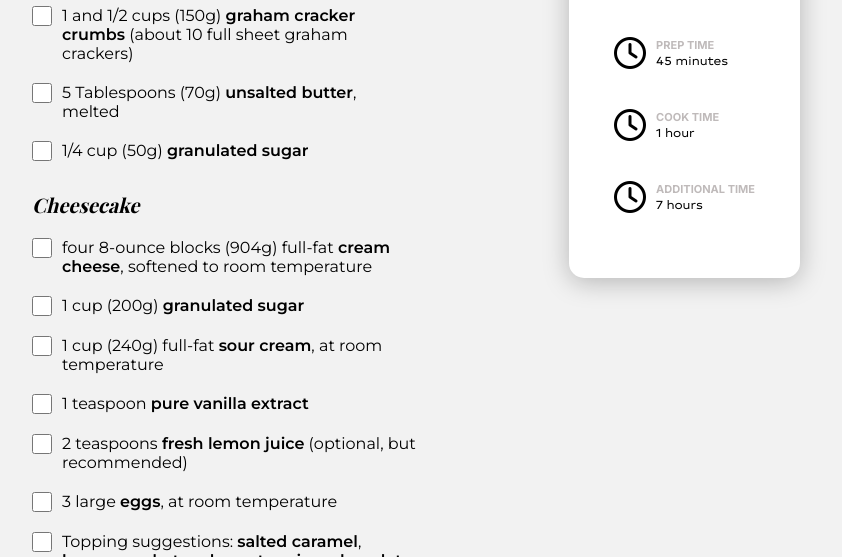
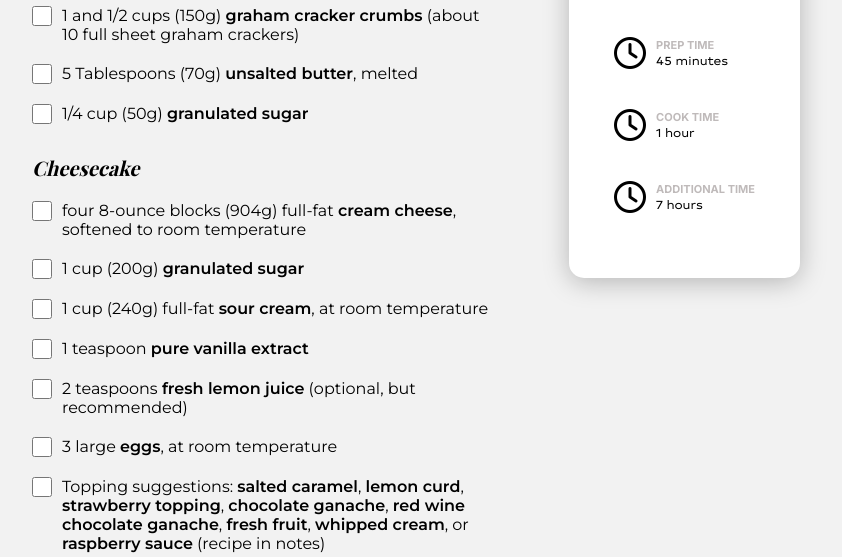
Before and after one commit to marlonsalc/cake-recipe, a plain HTML site: page src/index.html in a window 1280 px wide. Shown: the part 743-1300 px from the top of the page, without its empty margins (224-1066 px from the left). Drawn offline with nearby package versions, Linux system fonts and the light colour scheme; a web font is replaced by a local one.

Commit message:
add more details to readme

```diff
--- a/css/styles.css
+++ b/css/styles.css
@@ -72,7 +72,7 @@ header img {
 
 main {
     display: grid;
-    grid-template-columns: 50% auto;
+    grid-template-columns: 60% auto;
     grid-template-areas:
     "column-a column-b";
 }
```
Also changed, not shown: src/index.html (+1 -0 lines), src/img/Screenshot.jpeg (added), 1 other file.
